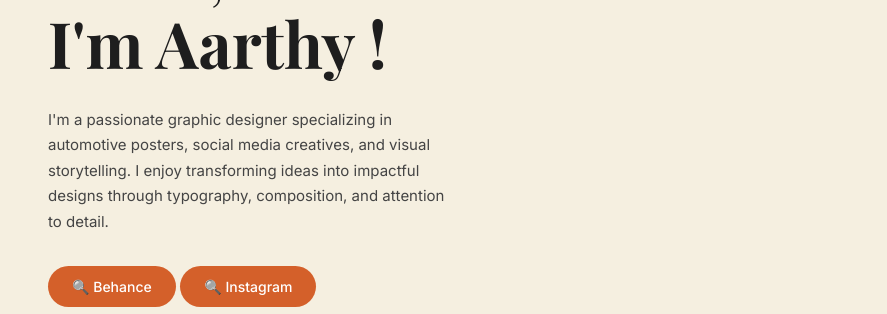
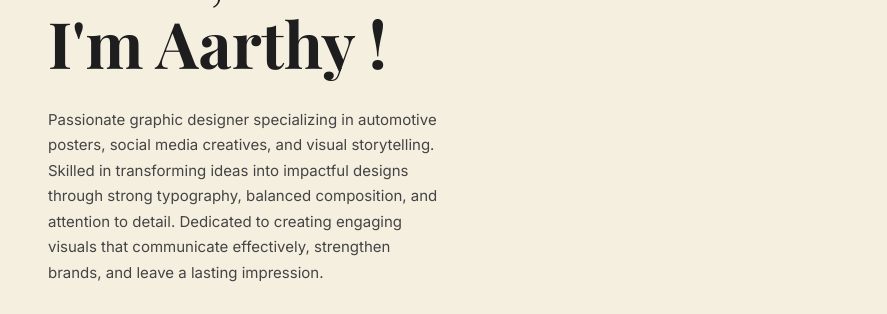
Before and after one commit to aarthy0503/Aarthyvenkat, a plain HTML site: page portfolio.html in a window 1280 px wide. Shown: the part 1152-1466 px from the top of the page, 0-887 px from the left. Drawn offline with nearby package versions, Linux system fonts and the light colour scheme; a web font is replaced by a local one.

Commit message:
Revise personal description in portfolio.html
Updated the personal description to enhance clarity and detail.

```diff
--- a/portfolio.html
+++ b/portfolio.html
@@ -774,7 +774,7 @@ style="bottom:50px;left:-120px;">
   <div class="about-grid">
     <div class="about-left">
       <h1>Hello,<br>I'm Aarthy !</h1>
-      <p>I'm a passionate graphic designer specializing in automotive posters, social media creatives, and visual storytelling. I enjoy transforming ideas into impactful designs through typography, composition, and attention to detail.</p>
+      <p>Passionate graphic designer specializing in automotive posters, social media creatives, and visual storytelling. Skilled in transforming ideas into impactful designs through strong typography, balanced composition, and attention to detail. Dedicated to creating engaging visuals that communicate effectively, strengthen brands, and leave a lasting impression.</p>
       <a href="https://www.behance.net/aarthyvenkate" class="linkedin-btn">
         🔍 Behance
       </a>
```
